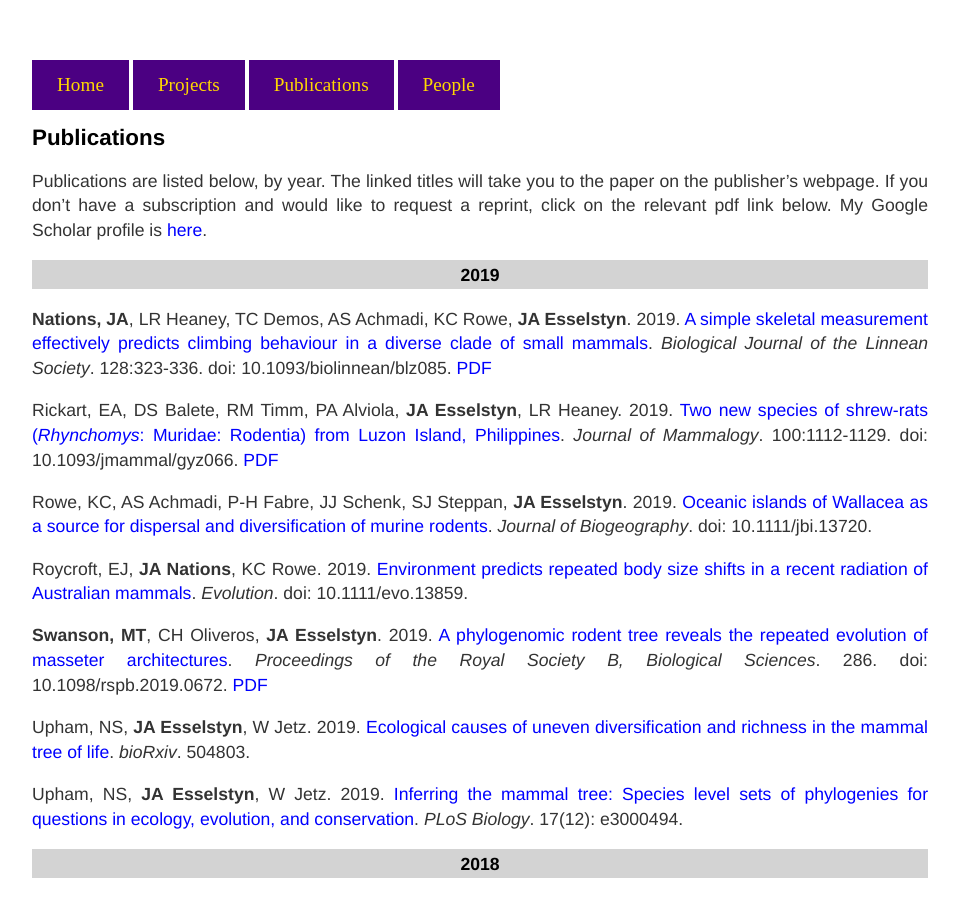
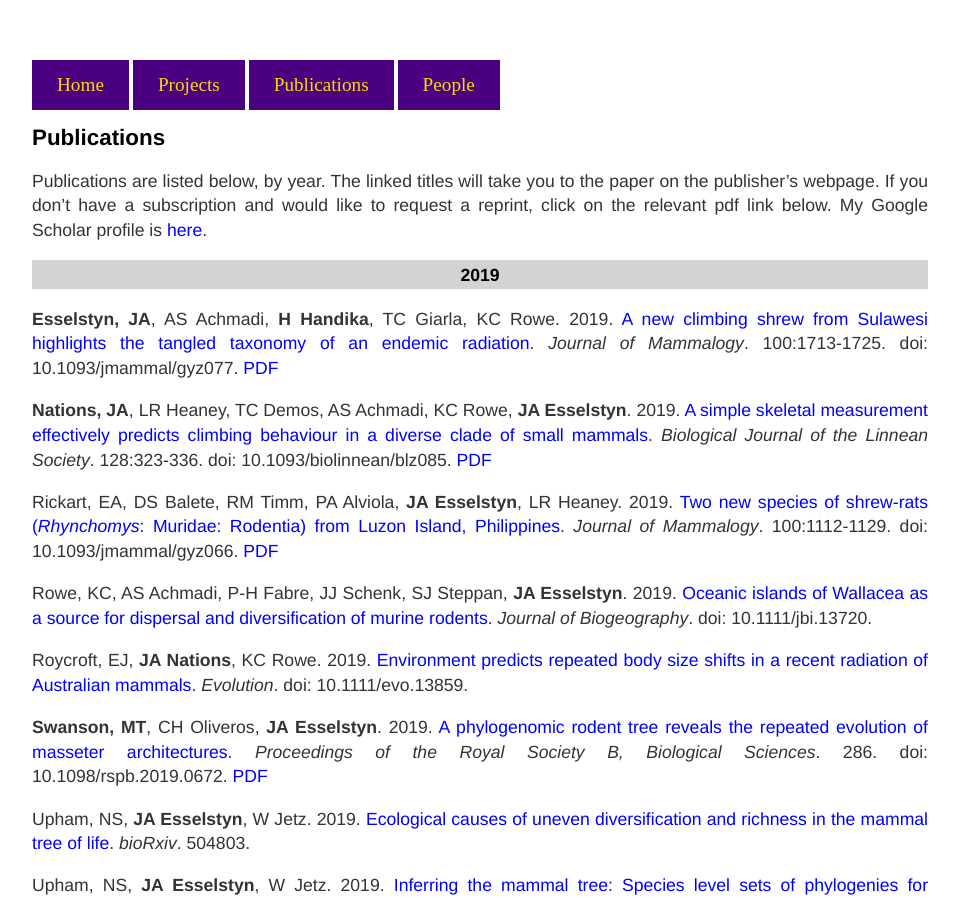
Before and after one commit to esselstyn/esselstyn.github.io, a Jekyll site: the page built from publications.md, in a window 1280 px wide and 900 px high. Shown: the whole window, without its empty margins (160-1119 px from the left). Built offline with Jekyll 4.4.1, drawn with Linux system fonts in a browser that asks for light colours.

Commit message:
added publications

```diff
--- a/publications.md
+++ b/publications.md
@@ -7,6 +7,8 @@ title: Publications
 Publications are listed below, by year. The linked titles will take you to the paper on the publisher's webpage. If you don't have a subscription and would like to request a reprint, click on the relevant pdf link below. My Google Scholar profile is [here](https://scholar.google.com/citations?user=8p7eEcAAAAAJ&hl=en).
 
 ### 2019
+**Esselstyn, JA**, AS Achmadi, **H Handika**, TC Giarla, KC Rowe. 2019. [A new climbing shrew from Sulawesi highlights the tangled taxonomy of an endemic radiation](https://doi.org/10.1093/jmammal/gyz077). _Journal of Mammalogy_. 100:1713-1725. doi: 10.1093/jmammal/gyz077. [PDF](publications/2019/Esselstyn-2019.pdf)
+
 **Nations, JA**, LR Heaney, TC Demos, AS Achmadi, KC Rowe, **JA Esselstyn**. 2019. [A simple skeletal measurement effectively predicts climbing behaviour in a diverse clade of small mammals](https://doi.org/10.1093/biolinnean/blz085). _Biological Journal of the Linnean Society_. 128:323-336. doi: 10.1093/biolinnean/blz085. [PDF](publications/2019/Nations-2019.pdf)
 
 Rickart, EA, DS Balete, RM Timm, PA Alviola, **JA Esselstyn**, LR Heaney. 2019. [Two new species of shrew-rats (_Rhynchomys_: Muridae: Rodentia) from Luzon Island, Philippines](https://doi.org/10.1093/jmammal/gyz066). _Journal of Mammalogy_. 100:1112-1129. doi: 10.1093/jmammal/gyz066. [PDF](publications/2019/Rickart-2019.pdf)
```
Also changed, not shown: 1 other file.
